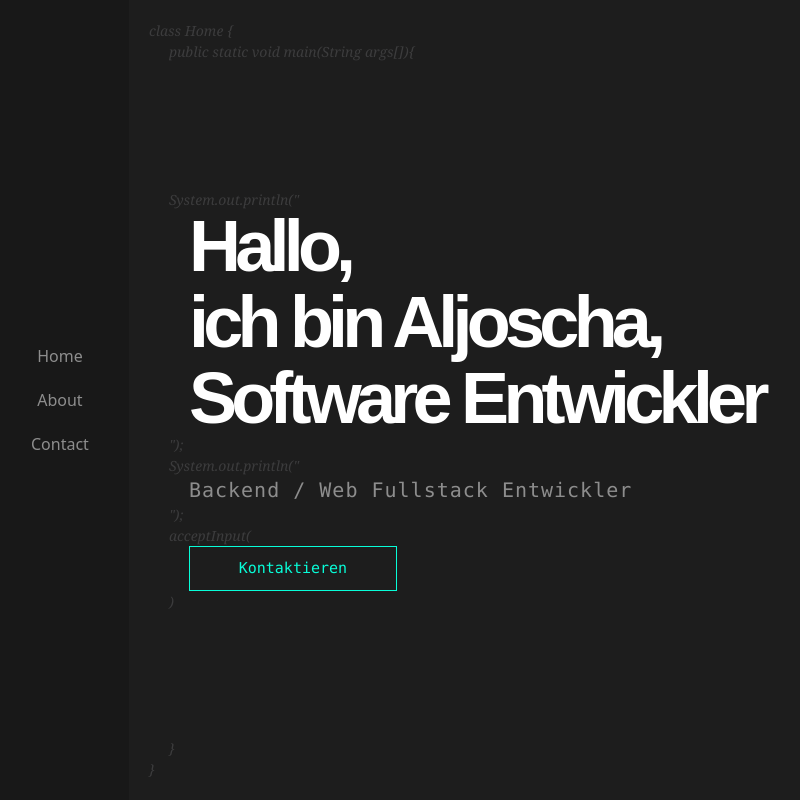
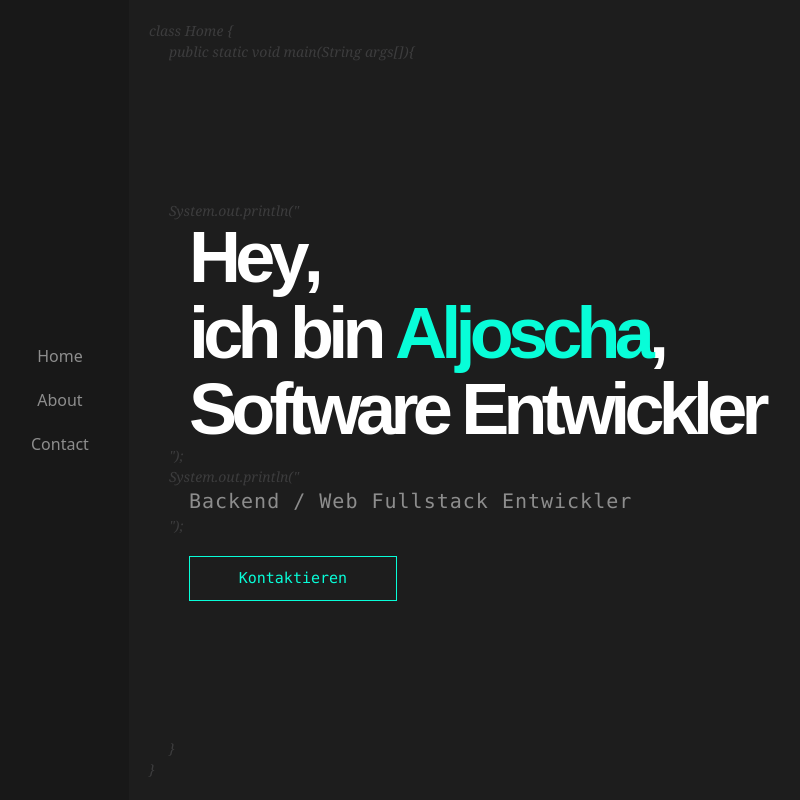
Before and after one commit to Aljodomo/domonell.dev, a Vue app: page /#/ in a window 1280 px wide. Shown: the whole page, without its empty margins (9-809 px from the left). Built offline with nearby package versions, Linux system fonts and the light colour scheme; no server answers; some icons are missing.

Commit message:
feat: home animations

```diff
--- a/src/views/Home.vue
+++ b/src/views/Home.vue
@@ -9,25 +9,74 @@
                 <div>
                     <div class="fading-text">System.out.println("</div>
                     <div class="big-letters sm:ml-5">
-                        <div class="mb-1">Hallo,</div>
-                        <div class="mb-1">ich bin Aljoscha,</div>
-                        <div>Software Entwickler</div>
+                        <div class="mb-1 children_inline-block ani-hi">
+                            <span>H</span>
+                            <span>e</span>
+                            <span>y</span>
+                            <!-- <span>l</span>
+                            <span>o</span> -->
+                            <span>,</span>
+                        </div>
+                        <div class="mb-1 children_inline-block">
+                            <span class="children_inline-block ani-iam">
+                                <span>i</span>
+                                <span>c</span>
+                                <span>h</span>
+                                <span>&#160;</span>
+                                <span>b</span>
+                                <span>i</span>
+                                <span>n</span>
+                                <span>&#160;</span>
+                            </span>
+                            <span class="text-p-hightlight children_inline-block ani-name">
+                                <span>A</span>
+                                <span>l</span>
+                                <span>j</span>
+                                <span>o</span>
+                                <span>s</span>
+                                <span>c</span>
+                                <span>h</span>
+                                <span>a</span>
+                            </span>
+                            <span class="ani-comma">,</span>
+                        </div>
+                        <div class="children_inline-block ani-job-title">
+                            <span>S</span>
+                            <span>o</span>
+                            <span>f</span>
+                            <span>t</span>
+                            <span>w</span>
+                            <span>a</span>
+                            <span>r</span>
+                            <span>e</span>
+                            <span>&#160;</span>
+                            <span>E</span>
+                            <span>n</span>
+                            <span>t</span>
+                            <span>w</span>
+                            <span>i</span>
+                            <span>c</span>
+                            <span>k</span>
+                            <span>l</span>
+                            <span>e</span>
+                            <span>r</span>
+                        </div>
                     </div>
                     <div class="fading-text">");</div>
                 </div>
-                <div>
+                <div class="ani-full-job-title">
                     <div class="fading-text">System.out.println("</div>
-                    <div class="w-auto res-mlr-5 text-base md:text-xl text-p-gray font-mono tracking-wider">Backend / Web Fullstack
+                    <div class="w-auto res-mlr-5 text-base md:text-xl text-p-gray font-mono tracking-wider ">Backend / Web Fullstack
                         Entwickler</div>
                     <div class="fading-text">");</div>
                 </div>
-                <div class="flex flex-col">
-                    <div class="fading-text">acceptInput(</div>
+                <div class="mt-5 flex flex-col ani-contact">
+                    <!-- <div class="fading-text">acceptInput(</div> -->
                     <n-button class="res-mlr-5 w-52 self-center sm:self-start" size="large"
                         @click="() => router.push('/contact')">
                         Kontaktieren
                     </n-button>
-                    <div class="fading-text">)</div>
+                    <!-- <div class="fading-text">)</div> -->
                 </div>
             </div>
             <div class="fading-text">
@@ -39,11 +88,34 @@
 </template>
 
 <script setup lang="ts">
+import { onMounted } from 'vue';
+import { gsap } from 'gsap';
 import { useRouter } from 'vue-router';
 const router = useRouter();
+
+onMounted(() => {
+
+    const tl = gsap.timeline();
+
+    tl
+        .from(".ani-hi > *", {scale: 0, opacity: 0, ease: "elastic.out(0.5, 0.2)", stagger: 0.07, duration: 0.7, delay: 0.3})
+        .from(".ani-iam > *", {scale: 0, opacity: 0, ease: "elastic.out(0.5, 0.2)", stagger: 0.03, duration: 0.7 }, "-=.4")
+        .add("st1", "-=0.8")
+        .from(".ani-job-title > *", {scale: 0, opacity: 0, ease: "elastic.out(0.5, 0.2)", stagger: 0.07, duration: 0.7}, "-=.55")
+        .from(".ani-name", {x: 200, opacity: 0}, "-=.5")
+        .from(".ani-full-job-title", {y: 50, opacity: 0, duration: 0.8}, "st1")
+        .from(".ani-contact", {y: 50, opacity: 0, duration: 0.8}, "st1+=0.2")
+
+
+});
 </script>
 
 <style scoped>
+
+.children_inline-block > * {
+    @apply inline-block
+}
+
 .big-letters {
     @apply text-white font-['Arial'] text-4xl sm:text-6xl lg:text-7xl font-bold tracking-tightest
 }
```
